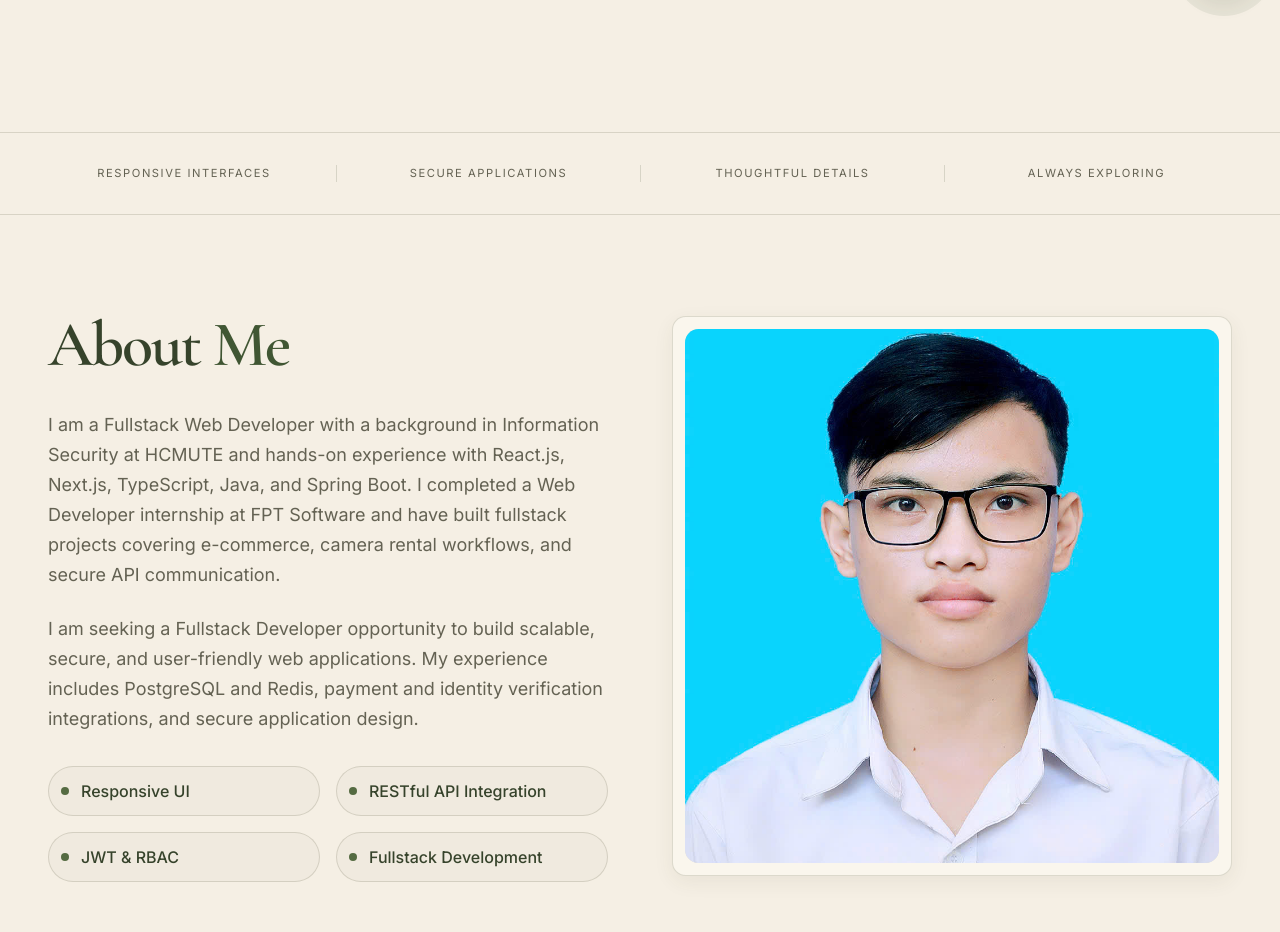
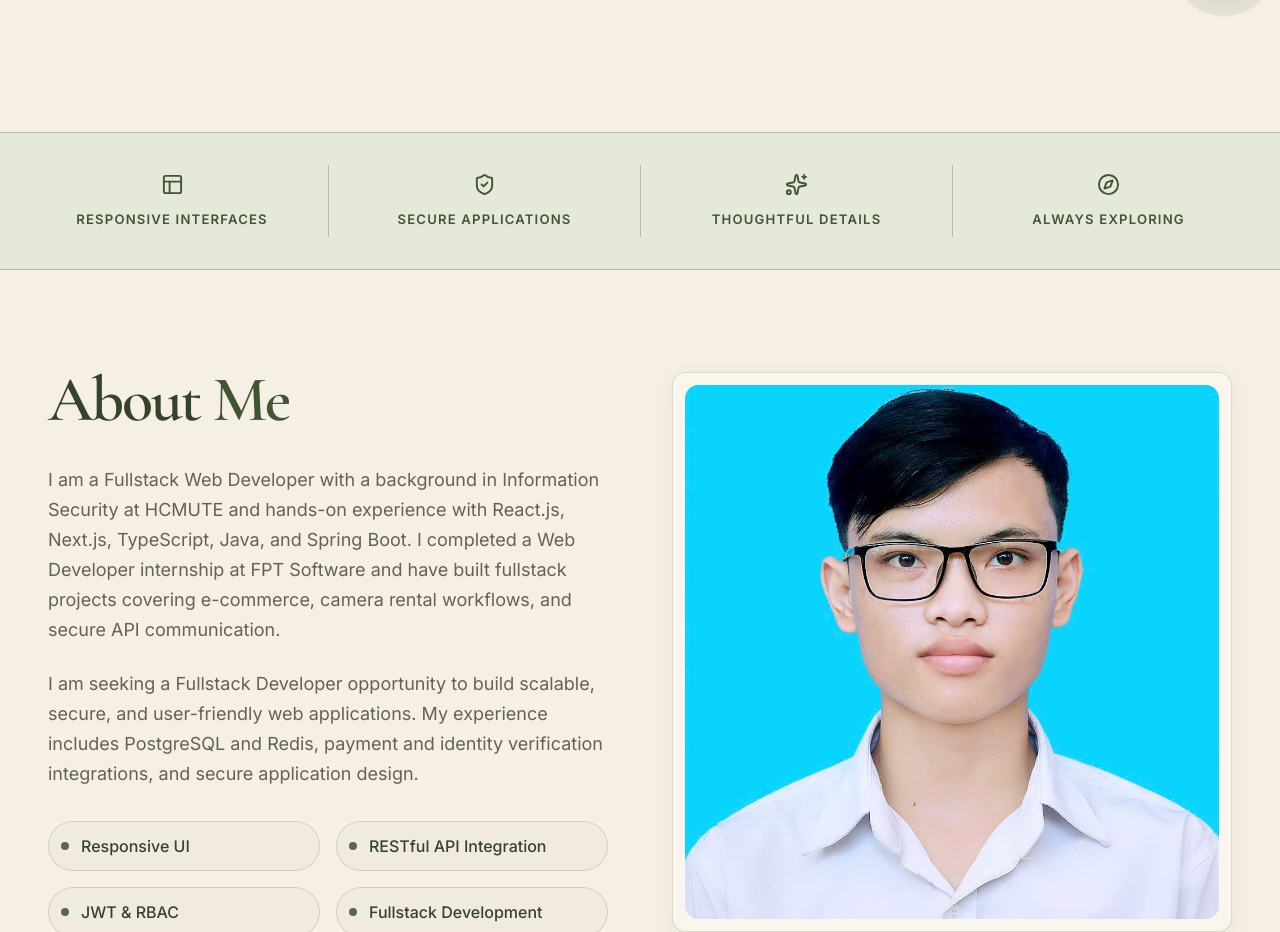
Before and after one commit to AiNga04/Portfolio, a Next.js app: page / in a window 1280 px wide. Shown: the part 780-1712 px from the top of the page. Built offline with nearby package versions, Linux system fonts and the light colour scheme.

Commit message:
feat: enhance Hero component with icons for portfolio values and update styles for improved presentation

```diff
--- a/src/app/portfolio-theme.css
+++ b/src/app/portfolio-theme.css
@@ -55,8 +55,29 @@
 .portfolio-hero-actions { display: flex; justify-content: center; flex-wrap: wrap; gap: 0.8rem; margin-top: 2rem; }
 .portfolio-hero-actions a { display: inline-flex; align-items: center; justify-content: center; gap: 0.7rem; padding: 1rem 1.5rem; }
 .portfolio-hero-scroll { margin-inline: auto; display: flex; width: fit-content; gap: 0.8rem; align-items: center; margin-top: 2.5rem; text-transform: uppercase; font-size: 0.65rem; letter-spacing: 0.2em; color: var(--subtle-foreground); }
-.portfolio-hero-values { display: grid; grid-template-columns: repeat(4,1fr); border-block: 1px solid var(--border); padding: 2rem max(2rem,calc((100vw - 76rem)/2)); color: var(--muted-foreground); font-size: 0.7rem; text-align: center; text-transform: uppercase; letter-spacing: 0.14em; }
-.portfolio-hero-values span + span { border-left: 1px solid var(--border); }
+.portfolio-hero-values {
+  display: grid;
+  grid-template-columns: repeat(4, 1fr);
+  border-block: 1px solid var(--border-strong);
+  padding: 2rem max(1rem, calc((100vw - 78rem) / 2));
+  background: var(--accent-sapphire);
+  color: var(--accent-blue);
+  font-size: .82rem;
+  font-weight: 600;
+  text-align: center;
+  text-transform: uppercase;
+  letter-spacing: .09em;
+}
+.portfolio-hero-values > span {
+  display: flex;
+  flex-direction: column;
+  align-items: center;
+  justify-content: center;
+  gap: .85rem;
+  padding: .5rem 1rem;
+}
+.portfolio-hero-values > span + span { border-left: 1px solid var(--border-strong); }
+.portfolio-hero-values svg { flex-shrink: 0; }
 :root nav .lg\:flex a { text-transform: uppercase; letter-spacing: .1em; font-weight: 600; font-size: .65rem; }
 :root nav > div:first-child > div:nth-child(2) { border: 1px solid var(--border); border-radius: 999px; padding: .35rem .6rem; }
 :root #projects .surface-card {
@@ -84,8 +105,8 @@
   .portfolio-hero h1 { font-size: clamp(2.5rem, 11vw, 5.75rem); }
   .portfolio-hero-description { font-size: .9rem; }
   .portfolio-hero-role { letter-spacing: .14em; }
-  .portfolio-hero-values { grid-template-columns: 1fr 1fr; gap: 1.5rem .5rem; padding: 1.5rem 1rem; font-size: .6rem; line-height: 1.6; }
-  .portfolio-hero-values span + span { border: 0; }
+  .portfolio-hero-values { grid-template-columns: 1fr 1fr; gap: 1.5rem .5rem; padding: 1.5rem 1rem; font-size: .72rem; line-height: 1.6; }
+  .portfolio-hero-values > span + span { border: 0; }
 }
 @media (prefers-reduced-motion: reduce) {
   :root *, :root *::after { animation: none !important; transition-duration: 0.01ms !important; scroll-behavior: auto !important; }
--- a/src/components/Hero.tsx
+++ b/src/components/Hero.tsx
@@ -1,4 +1,4 @@
-import { ArrowDown, ArrowUpRight, Download, Code2, ShieldCheck, MapPin } from "lucide-react";
+import { ArrowDown, ArrowUpRight, Download, Code2, ShieldCheck, MapPin, PanelsTopLeft, Sparkles, Compass } from "lucide-react";
 import { cvData } from "@/lib/data";
 
 export default function Hero() {
@@ -23,7 +23,10 @@ export default function Hero() {
 
       </div>
       <div className="portfolio-hero-values">
-        <span>Responsive interfaces</span><span>Secure applications</span><span>Thoughtful details</span><span>Always exploring</span>
+        <span><PanelsTopLeft size={23} aria-hidden="true" />Responsive interfaces</span>
+        <span><ShieldCheck size={23} aria-hidden="true" />Secure applications</span>
+        <span><Sparkles size={23} aria-hidden="true" />Thoughtful details</span>
+        <span><Compass size={23} aria-hidden="true" />Always exploring</span>
       </div>
     </section>
   );
```
